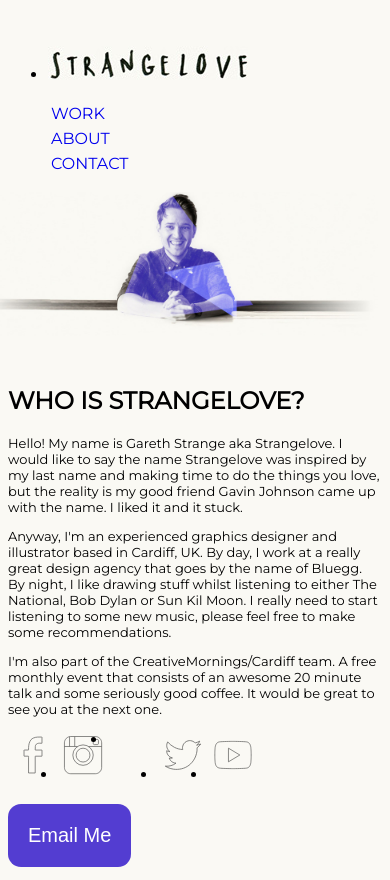
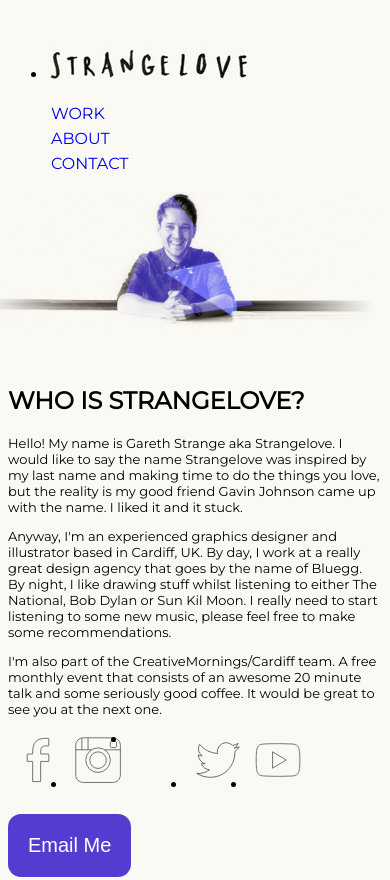
Before and after one commit to bborealis/about_me, a plain HTML site: page index.html in a window 390 px wide. Shown: the top 880 px of the page. Drawn offline with Linux system fonts and the light colour scheme.

Commit message:
add special size for social buttons

```diff
--- a/css/styles.css
+++ b/css/styles.css
@@ -186,3 +186,9 @@ hr {
 		width : 50px;
 	}
 }
+
+@media screen and (max-width : 765px) {
+	.social li {
+		width : 60px;
+	}
+}
```
